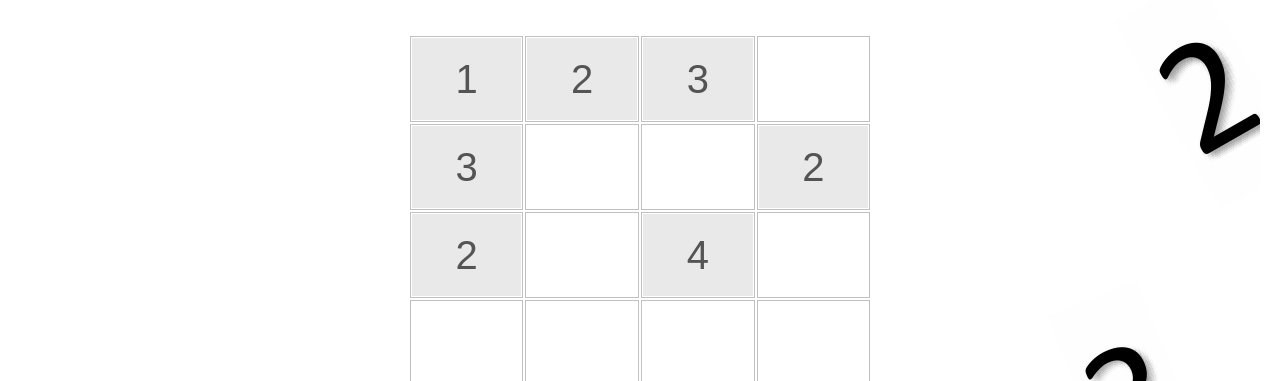
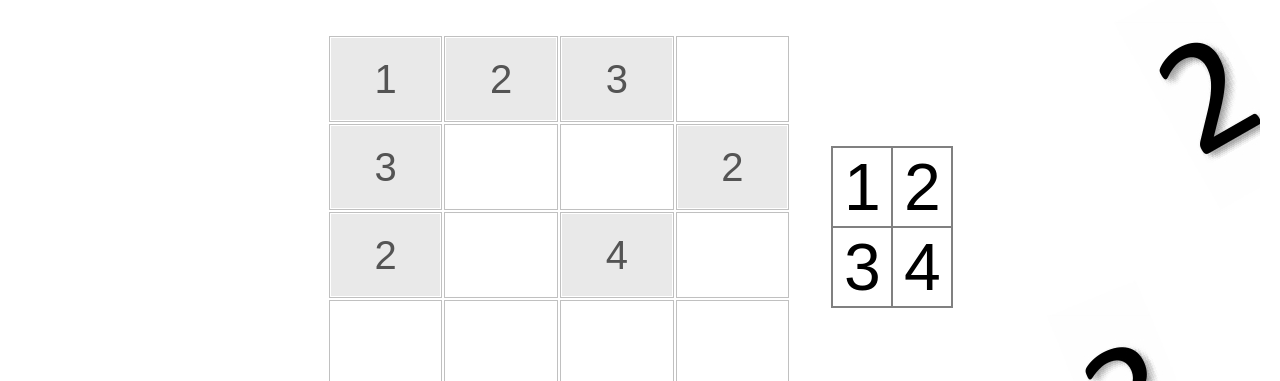
Before and after one commit to OLA-ALYAMANI/Sudoku, a plain HTML site: page index.html in a window 1280 px wide. Both pictures are taken after a click on the button "Let's Start". Shown: the part 61-442 px from the top of the page. Drawn offline with Linux system fonts and the light colour scheme.

Commit message:
Revert "Update index.html"
This reverts commit ccf7e3811c03736a65744b9a7e54e7a443a5e1cb.

```diff
--- a/index.html
+++ b/index.html
@@ -100,12 +100,12 @@
                 </tr>
         </tbody>
         </table>
-<!--         <div id="numbers" class="TakNum">
+        <div id="numbers" class="TakNum">
             <button id="But_item-1">1</button>
             <button id="But_item-2">2</button>
             <button id="But_item-3">3</button>
             <button id="But_item-4">4</button>
-        </div> -->
+        </div>
     </div>
     <div id="NT_Bk">
     <a id="Next" href="Next_Level.html">Next Level</a>
```
